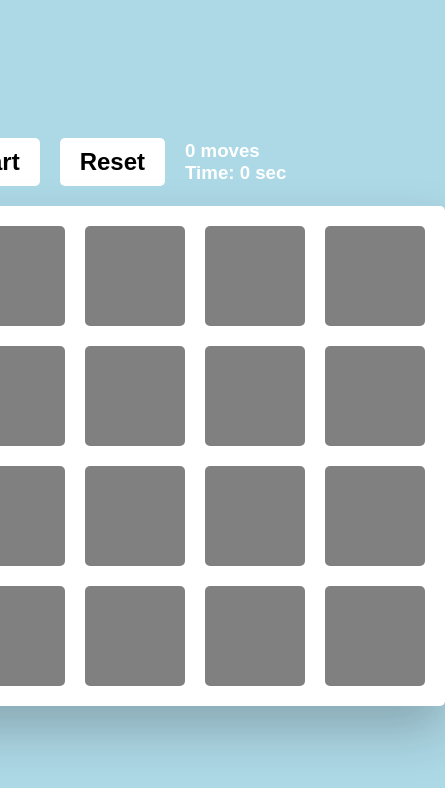
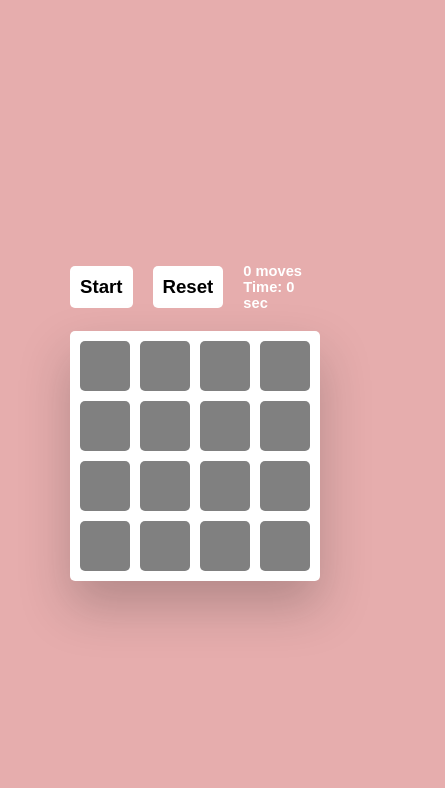
Before and after one commit to Titanium0079/memory-game, a plain HTML site: page index.html in a window 390 px wide. Shown: the whole page, 445 px wide, since content can reach past the window. Drawn offline with Linux system fonts and the light colour scheme.

Commit message:
Uji coba responsif pertama

```diff
--- a/style.css
+++ b/style.css
@@ -146,3 +146,155 @@ button {
   color: red;
   font-weight: bold;
 }
+
+/* Setting tampilan untuk layar hp  */
+@media screen and (max-width: 480px){
+  html, body {
+  width: 100%;
+  height: 100%;
+  background: rgb(230, 173, 173);
+  margin: 0;
+  font-family: Arial, Helvetica, sans-serif;
+}
+
+.game {
+  position: absolute;
+  top: 50%;
+  left: 50%;
+  transform: translate(-50%, -50%);
+}
+
+/* Area tombol dan stats */
+.controls {
+  display: flex;
+  gap: 20px;
+  margin-bottom: 20px;
+  align-items: center;
+}
+
+button {
+  background: white;
+  color: black;
+  border-radius: 5px;
+  padding: 10px 10px;
+  border: 2;
+  cursor: pointer;
+  font-size: 14pt;
+  font-weight: bold;
+}
+
+.disabled {
+  color: grey;
+  pointer-events: none;
+}
+
+.stats {
+  color: white;
+  font-size: 11pt;
+  font-weight: bold;
+}
+
+.board-container {
+  position: relative;
+}
+
+/* Board dan win screen */
+.board, .win {
+  border-radius: 5px;
+  box-shadow: 0 25px 50px rgba(33, 33, 33, 0.25);
+  background: white;
+  transition: transform .6s cubic-bezier(0.4, 0.0, 0.2, 1);
+  backface-visibility: hidden;
+}
+
+.board {
+  padding: 10px;
+  display: grid;
+  grid-gap: 10px;
+}
+
+.board-container.flipped .board {
+  transform: rotateY(180deg) rotateZ(50deg);
+}
+
+.board-container.flipped .win {
+  transform: rotateY(0) rotateZ(0);
+}
+
+/* Kartu */
+.card {
+  position: relative;
+  width: 50px;
+  height: 50px;
+  cursor: pointer;
+  perspective: 1000px;
+}
+
+.card-front, .card-back {
+  position: absolute;
+  width: 100%;
+  height: 100%;
+  border-radius: 5px;
+  transition: transform 0.6s;
+  backface-visibility: hidden;
+}
+
+.card-front {
+  background: grey;
+  z-index: 2;
+}
+
+.card-back {
+  transform: rotateY(180deg);
+}
+
+.card-back img {
+  width: 100%;
+  height: 100%;
+  object-fit: cover;
+  border-radius: 5px;
+  display: block;
+}
+
+.card.flipped .card-front {
+  transform: rotateY(180deg);
+}
+
+.card.flipped .card-back {
+  transform: rotateY(0deg);
+}
+
+/* Win screen */
+.win {
+  position: absolute;
+  top: 0;
+  left: 0;
+  width: 100%;
+  height: 100%;
+  text-align: center;
+  color: white;
+  background: rgba(0, 0, 0, 0.9);
+  transform: rotateY(180deg) rotateZ(50deg);
+  padding: 40px;
+  font-size: 20px;
+}
+
+/* Reset game */
+.reset-btn {
+  background: white;
+  color: black;
+  border-radius: 5px;
+  padding: 10px 20px;
+  border: 0;
+  cursor: pointer;
+  font-size: 18pt;
+  font-weight: bold;
+}
+
+/* Highlight result */
+.highlight {
+  color: red;
+  font-weight: bold;
+}
+
+}
```
